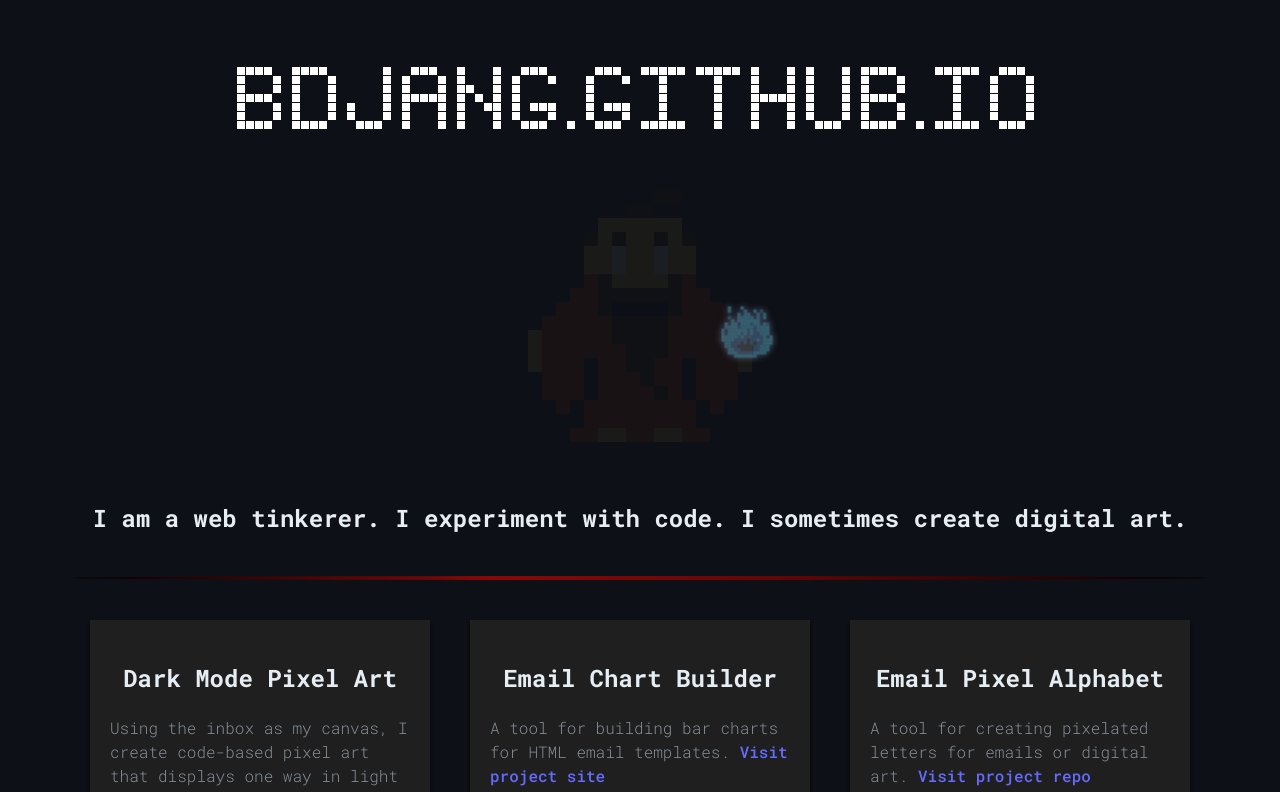
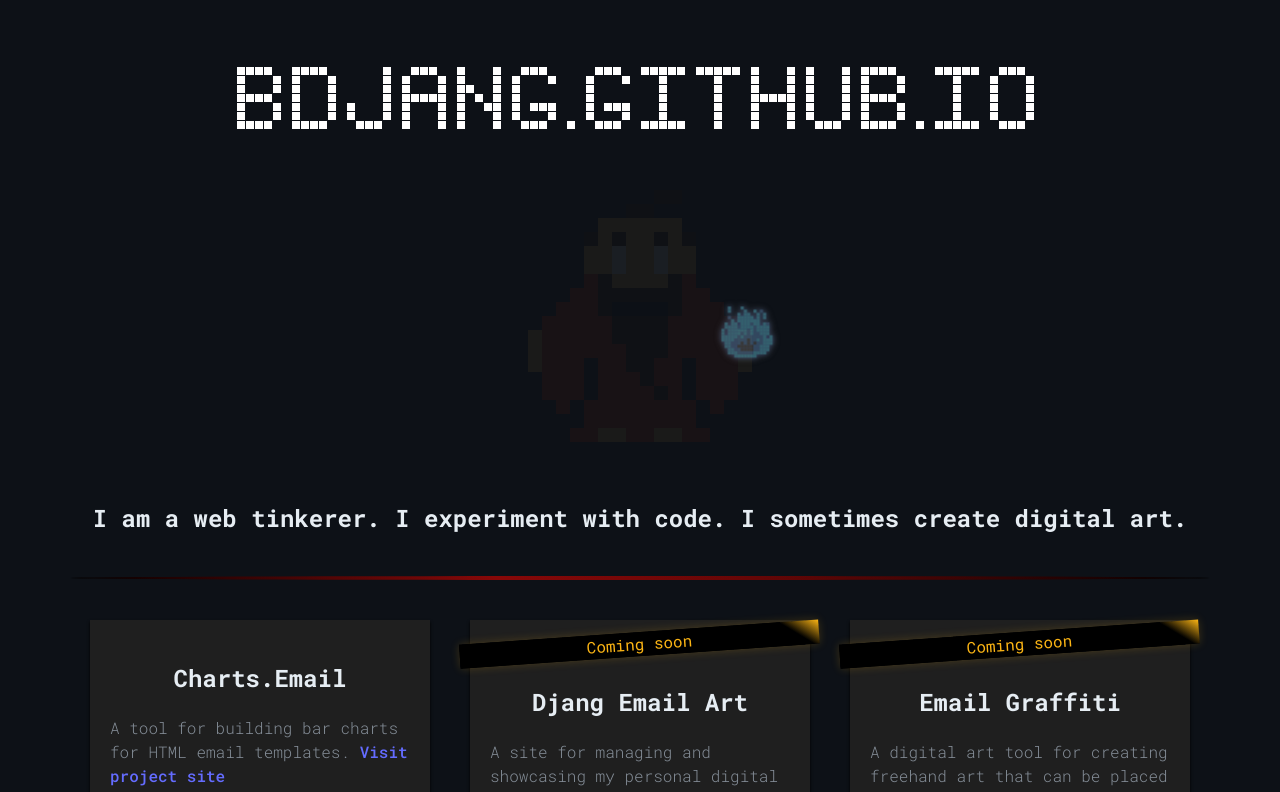
Before and after one commit to bdjang/bdjang.github.io, a React (Vite) app: page / in a window 1280 px wide. Shown: the top 792 px of the page. Built offline with nearby package versions, Linux system fonts and the light colour scheme; no server answers.

Commit message:
Add VideoModal and placeholderVideo import statements, create ternary operator statement to render VideoModal component

```diff
--- a/src/App.tsx
+++ b/src/App.tsx
@@ -1,10 +1,12 @@
 import './App.scss'
 import { useState } from 'react';
-import PixelArt from './components/PixelArt.js'
-import Project from './components/Project.js'
-import PixelName from './components/PixelName.js'
-import Footer from './components/Footer.js'
-import ArtFeed from './components/ArtFeed.js'
+import PixelArt from './components/PixelArt.js';
+import Project from './components/Project.js';
+import PixelName from './components/PixelName.js';
+import Footer from './components/Footer.js';
+import ArtFeed from './components/ArtFeed.js';
+import VideoModal from './components/VideoModal.js';
+import placeholderVideo from './videos/placeholder-video.mp4';
 
 export default function App() {
     // Initialize ranColorOne and ranColorTwo React state variables, pass current values as props to PixelName and PixelArt components
@@ -12,6 +14,7 @@ export default function App() {
     const ranColorTwo = "#" + (Math.random() * 0xffffff << 0).toString(16).padStart(6, "0");
     const [pixelColorOne, setPixelColorOne] = useState(ranColorOne);
     const [pixelColorTwo, setPixelColorTwo] = useState(ranColorTwo);
+    const [selectedProject, setSelectedProject] = useState<string | undefined>();
 
     return (
         <>
@@ -22,21 +25,39 @@ export default function App() {
             </section>
             <hr />
             <section>
-                <Project projectTitle="Dark Mode Pixel Art" projectDescription={ // Pass the link as a prop and compose the description in JSX
-                    <>
-                        Using the inbox as my canvas, I create code-based pixel art that displays one way in light mode and another in dark mode. The pixel art adjusts based on the email client's settings in dark mode.
-                    </>
-                } />
-                <Project projectTitle="Email Chart Builder" projectDescription={
+                {selectedProject ? <VideoModal src={selectedProject} setSelectedProject={setSelectedProject} /> :
+                    <Project
+                        src={placeholderVideo}
+                        selectProject={() => setSelectedProject(placeholderVideo)}
+                        projectTitle="Charts.Email"
+                        projectDescription={ // Pass the link as a prop and compose the description in JSX
                         <>
                             A tool for building bar charts for HTML email templates. <a href="https://charts.email/" target="_blank" rel="noopener noreferrer">Visit project site</a>
                         </>
                     } />
-                <Project projectTitle="Email Pixel Alphabet" projectDescription={
+                }
+                {selectedProject ? <VideoModal src={selectedProject} setSelectedProject={setSelectedProject} /> :
+                    <Project
+                        src={placeholderVideo}
+                        selectProject={() => setSelectedProject(placeholderVideo)}
+                        projectTitle="Djang Email Art"
+                        projectDescription={
                         <>
-                        A tool for creating pixelated letters for emails or digital art. <a href="https://github.com/bdjang/" target="_blank" rel="noopener noreferrer">Visit project repo</a>
+                            A site for managing and showcasing my personal digital art collection.
                         </>
                     } />
+                }
+                {selectedProject ? <VideoModal src={selectedProject} setSelectedProject={setSelectedProject} /> :
+                    <Project
+                        src={placeholderVideo}
+                        selectProject={() => setSelectedProject(placeholderVideo)}
+                        projectTitle="Email Graffiti"
+                        projectDescription={
+                        <>
+                            A digital art tool for creating freehand art that can be placed into email quickly and spontaneously.
+                        </>
+                    } />
+                }
             </section>
             <ArtFeed />
             <Footer />
```
Lines whose indentation alone changed are shown as unchanged.
